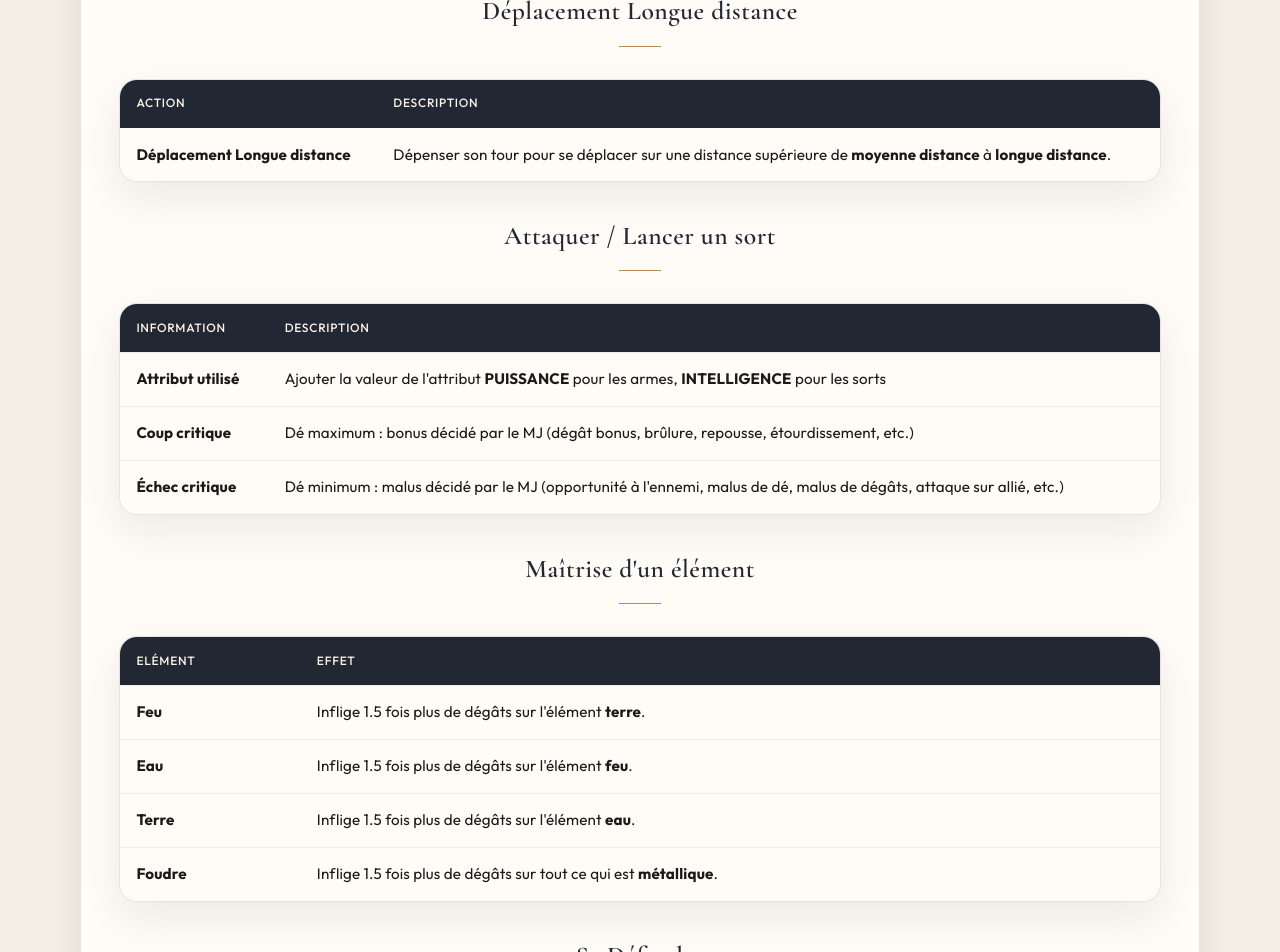
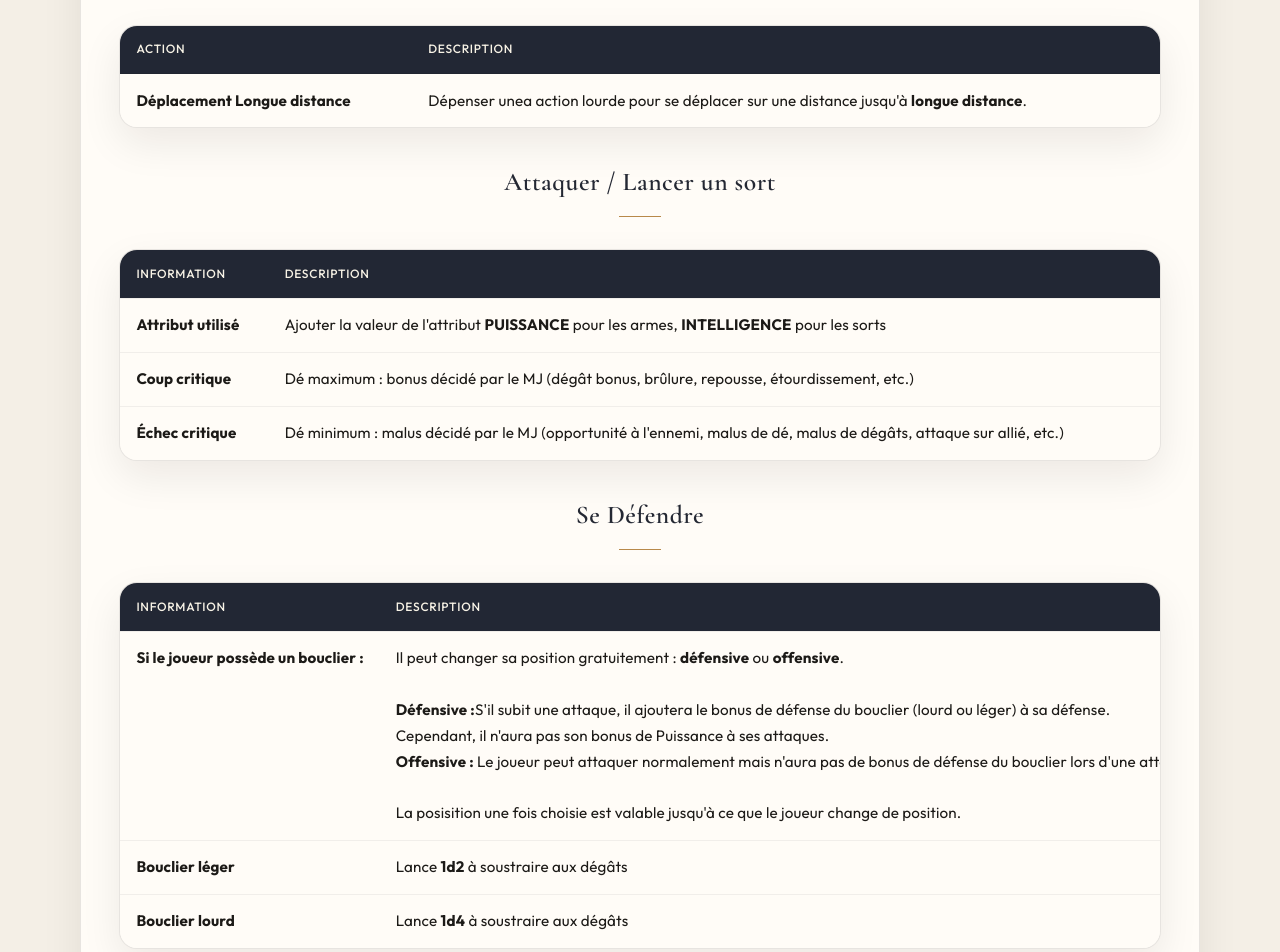
Before and after one commit to AlexandreGaultier/SevenFall, a plain HTML site: page regles.html in a window 1280 px wide. Shown: the part 3660-4612 px from the top of the page. Drawn offline with nearby package versions, Linux system fonts and the light colour scheme; a web font is replaced by a local one.

Commit message:
Replace "Projet Arès" with a link to "StarScape" in multiple HTML files, ensuring consistent project promotion across the site. Additionally, remove redundant action descriptions and streamline combat rules in the regles.html file.

```diff
--- a/regles.html
+++ b/regles.html
@@ -191,10 +191,6 @@
                                 <td>Anticiper une attaque pour protéger un allié</td>
                             </tr>
                             <tr>
-                                <td><strong> Action légère : Protéger</strong></td>
-                                <td>Anticiper une attaque pour protéger un allié</td>
-                            </tr>
-                            <tr>
                                 <td><strong> Action légère : compétence</strong></td>
                                 <td>Utiliser une compétence comme Charge, Focus ou Provocation</td>
                             </tr>
@@ -227,7 +223,7 @@
                             <tr>
                                 <td><strong>Déplacement court (gratuit)</strong></td>
                                 <td>Se déplacer sur une distance de <strong>moyenne distance ou moins</strong>.
-                                    <br>Ce déplacement est <strong>gratuit</strong>.
+                                    <br>Ce déplacement coûte <strong>une action légère</strong>.
                                 </td>
                             </tr>
                         </tbody>
@@ -246,8 +242,7 @@
                         <tbody>
                             <tr>
                                 <td><strong>Déplacement Longue distance </strong></td>
-                                <td>Dépenser son tour pour se déplacer sur une distance supérieure de <strong>moyenne
-                                        distance</strong> à <strong>longue distance</strong>.</td>
+                                <td>Dépenser unea action lourde pour se déplacer sur une distance jusqu'à <strong>longue distance</strong>.</td>
                             </tr>
                         </tbody>
                     </table>
@@ -279,37 +274,6 @@
                                 <td><strong>Échec critique</strong></td>
                                 <td>Dé minimum : malus décidé par le MJ (opportunité à l'ennemi, malus de dé, malus de
                                     dégâts, attaque sur allié, etc.)</td>
-                            </tr>
-                        </tbody>
-                    </table>
-                </div>
-
-                <h3 class="content-card-title" style="margin-top: var(--spacing-md);">Maîtrise d'un élément</h3>
-                <div class="table-container" style="box-shadow: var(--shadow-md);">
-                    <table>
-                        <thead>
-                            <tr>
-                                <th>Elément</th>
-                                <th>Effet</th>
-                            </tr>
-                        </thead>
-                        <tbody>
-                            <tr>
-                                <td><strong>Feu</strong></td>
-                                <td>Inflige 1.5 fois plus de dégâts sur l'élément <strong>terre</strong>.</td>
-                            </tr>
-                            <tr>
-                                <td><strong>Eau</strong></td>
-                                <td>Inflige 1.5 fois plus de dégâts sur l'élément <strong>feu</strong>.</td>
-                            </tr>
-                            <tr>
-                                <td><strong>Terre</strong></td>
-                                <td>Inflige 1.5 fois plus de dégâts sur l'élément <strong>eau</strong>.</td>
-                            </tr>
-                            <tr>
-                                <td><strong>Foudre</strong></td>
-                                <td>Inflige 1.5 fois plus de dégâts sur tout ce qui est <strong>métallique</strong>.
-                                </td>
                             </tr>
                         </tbody>
                     </table>
@@ -434,14 +398,14 @@
                         <tbody>
                             <tr>
                                 <td><strong>Armure de tissu</strong></td>
-                                <td>Esquive sur 9, 10, 11 et 12 (1d12)</td>
-                                <td>Si +1 AGI : Esquive sur 8, 9, 10, 11 et 12<br>Si +3 AGI : Esquive sur 6, 7, 8, 9,
+                                <td>Esquive sur 9 ou + (1d12)</td>
+                                <td>Si +1 AGI : Esquive sur 8 ou +<br>Si +3 AGI : Esquive sur 6 ou +
                                     10, 11 et 12</td>
                             </tr>
                             <tr>
                                 <td><strong>Armure de cuir</strong></td>
-                                <td>Esquive sur 11 et 12 (1d12)</td>
-                                <td>Si +1 AGI : Esquive sur 10, 11 et 12<br>Si +3 AGI : Esquive sur 8, 9, 10, 11 et 12
+                                <td>Esquive sur 11 ou + (1d12)</td>
+                                <td>Si +1 AGI : Esquive sur 10 ou +<br>Si +3 AGI : Esquive sur 8 ou +
                                 </td>
                             </tr>
                         </tbody>
@@ -518,7 +482,6 @@
                                 <td>
                                     <ul>
                                         <li>Ajout d'1d6, 1d8 ou 1d10 au PV max selon la classe.</li>
-                                        <li>Maîtrise d'un élément de base (feu, eau, terre, foudre).</li>
                                         <li>+ 1 point à distribuer dans un attribut (limite à 5 max par attribut).</li>
                                     </ul>
                                 </td>
@@ -528,7 +491,6 @@
                                 <td>
                                     <ul>
                                         <li>Ajout d'1d6, 1d8 ou 1d10 au PV max selon la classe.</li>
-                                        <li>Maîtrise d'un second élément de base (feu, eau, terre, foudre).</li>
                                         <li>+ 2 point à distribuer dans un attribut (limite à 5 max par attribut).</li>
                                     </ul>
                                 </td>
@@ -546,7 +508,7 @@
             <div class="footer-content">
                 <div class="footer-section">
                     <h3>Découvrez mes autres projets</h3>
-                    <a href="#" target="_blank">Projet Arès</a>
+                    <a href="https://starscapejdr.netlify.app/" target="_blank">StarScape</a>
                 </div>
                 <div class="footer-section">
                     <h4>Navigation</h4>
```
Also changed, not shown: classes.html (+1 -1 lines), index.html (+1 -1 lines), lore.html (+1 -1 lines), monstres.html (+1 -1 lines), personnages.html (+1 -1 lines).
